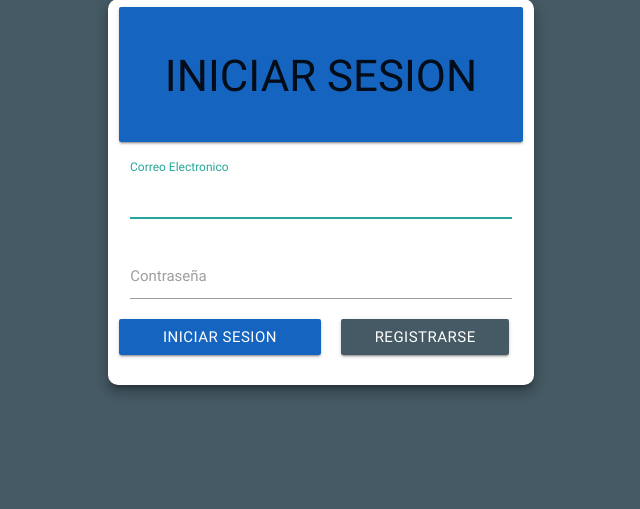
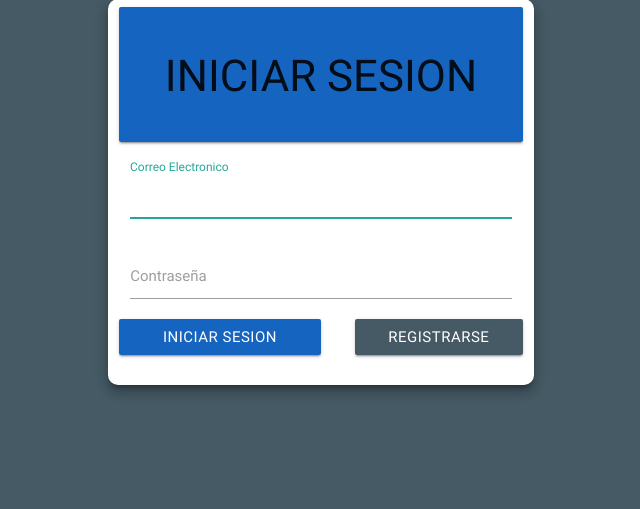
Before and after one commit to Brahian15/Registro_equipos, a PHP site: page /index.php?c=auth&a=login in a window 1280 px wide. Shown: the part 21-530 px from the top of the page, without its empty margins (319-959 px from the left). Run offline with PHP 8.4, Linux system fonts and the light colour scheme; some libraries are stand-ins or nearby versions.

Commit message:
comentarios

```diff
--- a/view/assets/css/main.css
+++ b/view/assets/css/main.css
@@ -14,12 +14,7 @@ body{
   border-radius: 10px;
 }
 
-#btnReg, #btnCanc{
-  margin-bottom: 30px;
-}
-
-#btnRegis{
-  margin-left: 20px;
+#btnReg, #btnCanc, #btnRegis{
   margin-bottom: 30px;
 }
 
--- a/view/modules/auth/login.php
+++ b/view/modules/auth/login.php
@@ -18,7 +18,7 @@
 
       </form>
 
-      <a href="Registro" id="btnRegis" class="btn blue-grey darken-2 col s5">Registrarse</a>
+      <a href="Registro" id="btnRegis" class="btn blue-grey darken-2 col s5 offset-s1">Registrarse</a>
 
   </div>
 </div>
```
Also changed, not shown: controller/admin.controller.php (+107 -15 lines), 1 other file.
